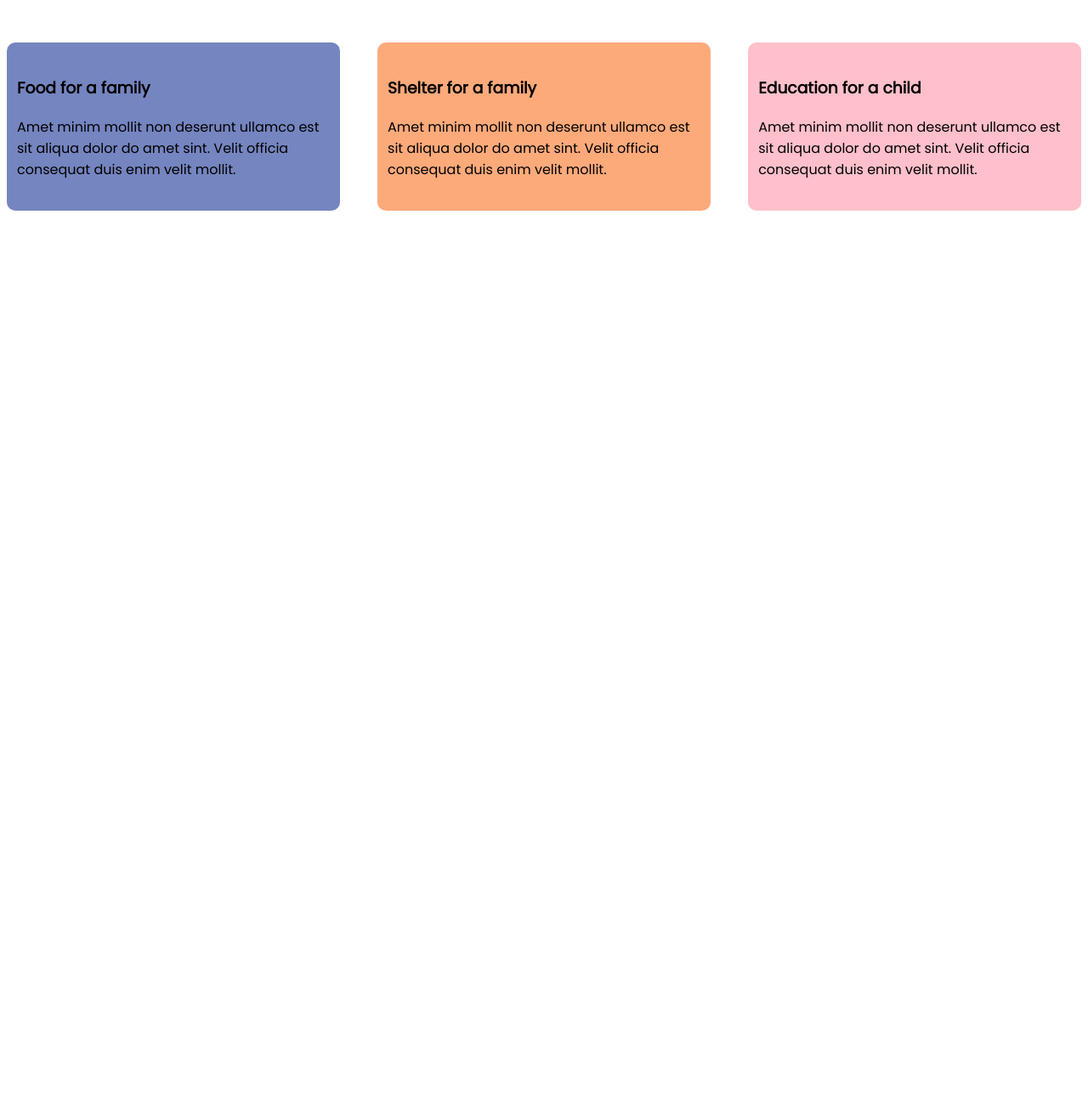
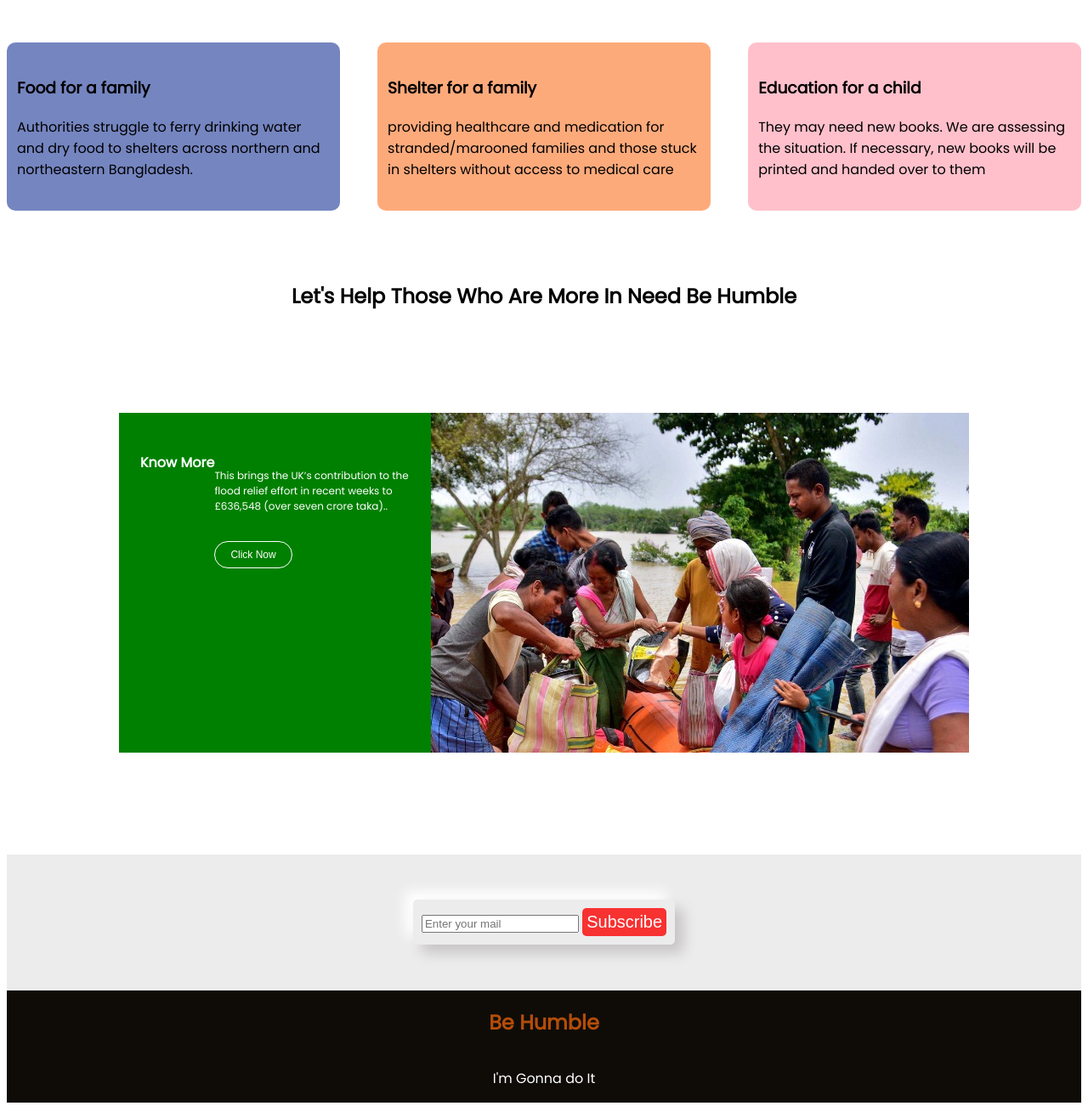
Before and after one commit to JahedAfridi/Second-Assignment, a plain HTML site: page index.html in a window 1280 px wide. Shown: the part 2380-3682 px from the top of the page at 85% size. Before the commit the page ends 2699 px from the top, so only its background shows below. Drawn offline with Linux system fonts and the light colour scheme.

Commit message:
subscribe

```diff
--- a/index.html
+++ b/index.html
@@ -5,7 +5,7 @@
     <meta charset="UTF-8">
     <meta http-equiv="X-UA-Compatible" content="IE=edge">
     <meta name="viewport" content="width=device-width, initial-scale=1.0">
-    <title>Document</title>
+    <title>Donate</title>
     <link rel="preconnect" href="https://fonts.googleapis.com">
     <link rel="preconnect" href="https://fonts.gstatic.com" crossorigin>
     <link href="https://fonts.googleapis.com/css2?family=Poppins&display=swap" rel="stylesheet">
@@ -57,27 +57,49 @@
         <div class="row">
             <div class="course-col">
                 <h3>Food for a family</h3>
-                <p>Amet minim mollit non deserunt
-                    ullamco est sit aliqua dolor do amet
-                    sint. Velit officia consequat duis enim
-                    velit mollit.</p>
+                <p>Authorities struggle to ferry drinking water and dry food to shelters across northern and
+                    northeastern Bangladesh.</p>
             </div>
             <div class="try">
                 <h3>Shelter for a family</h3>
-                <p>Amet minim mollit non deserunt
-                    ullamco est sit aliqua dolor do amet
-                    sint. Velit officia consequat duis enim
-                    velit mollit.</p>
+                <p> providing healthcare and medication for stranded/marooned families and those stuck in shelters
+                    without access to medical care</p>
             </div>
             <div class="bass">
                 <h3>Education for a child</h3>
-                <p>Amet minim mollit non deserunt
-                    ullamco est sit aliqua dolor do amet
-                    sint. Velit officia consequat duis enim
-                    velit mollit.</p>
+                <p>They may need new books. We are assessing the situation. If necessary, new books will be printed and
+                    handed over to them</p>
             </div>
+    </section>
+    <section>
+        <h2 id="help">Let's Help Those Who Are
+            More In Need Be Humble</h2>
+        <div class="gallery">
+            <div class="col">
+                <h4>Know More</h4>
+                <div class="captain">
+                    <p> This brings the UK’s contribution to the flood relief effort in recent weeks to £636,548 (over
+                        seven crore taka)..</p>
+                    <button type="button">Click Now</button>
+                </div>
+            </div>
+    </section>
+    <section class="bol">
+        <div class="vox">
+            <form action="#">
+                <div class="form-box">
+                    <input type="text" name="EmailAddres" placeholder="Enter your mail">
+                    <button type="submit">Subscribe</button>
+                </div>
+            </form>
         </div>
     </section>
+    <footer>
+        <div class="footer-content">
+            <h2><span class="orange-color">Be Humble</span></h2>
+            <p>I'm Gonna do It</p>
+        </div>
+    </footer>
 </body>
 
 </html>
--- a/style.css
+++ b/style.css
@@ -87,3 +87,97 @@ h1 {
     color: rgba(252, 141, 77, 0.741);
 
 }
+
+.gallery {
+    width: 1000px;
+    height: 400px;
+    background: #ccc;
+    background-image: url(images/donation5.jpg);
+    margin: 120px auto;
+    display: flex;
+}
+
+.col {
+    height: 100%;
+    display: flex;
+    color: #fff;
+    box-sizing: border-box;
+    padding: 25px;
+}
+
+.col:nth-child(1) {
+    background: green;
+}
+
+.captain {
+    max-width: 230px;
+    font-size: 12px;
+    margin: 28px 0;
+}
+
+.captain button {
+    border: 1px solid #fff;
+    background: transparent;
+    outline: none;
+    padding: 8px 18px;
+    color: #fff;
+    border-radius: 30px;
+    margin-top: 20px;
+    cursor: pointer;
+    font-size: 12px
+}
+
+#help {
+    text-align: center;
+}
+
+.bol {
+    padding: 0;
+    margin: 0;
+    font-family: 'robot' sans-serif;
+    box-sizing: border-box;
+    background: #ececec;
+}
+
+.vox {
+    display: flex;
+    align-items: center;
+    justify-content: center;
+    height: 20vh;
+}
+
+.form-box {
+    padding: 10px;
+    border-radius: 5px;
+    background: #ececec;
+    box-shadow: 10px 10px 15px #c7c4c4, -10px -10px 15px #fff;
+}
+
+.form-box button {
+    color: #fff;
+    padding: 5px;
+    font-size: 20px;
+    border: none;
+    border-radius: 5px;
+    background: rgb(248, 49, 49);
+    cursor: pointer;
+    transition: 3s;
+}
+
+footer {
+    background: rgb(15, 12, 8);
+    height: fit-content;
+}
+
+.footer-content {
+    display: flex;
+    align-items: center;
+    color: #fff;
+    justify-content: center;
+    flex-direction: column;
+    text-align: center;
+}
+
+.orange-color {
+    color: rgb(180, 77, 9);
+}
```
